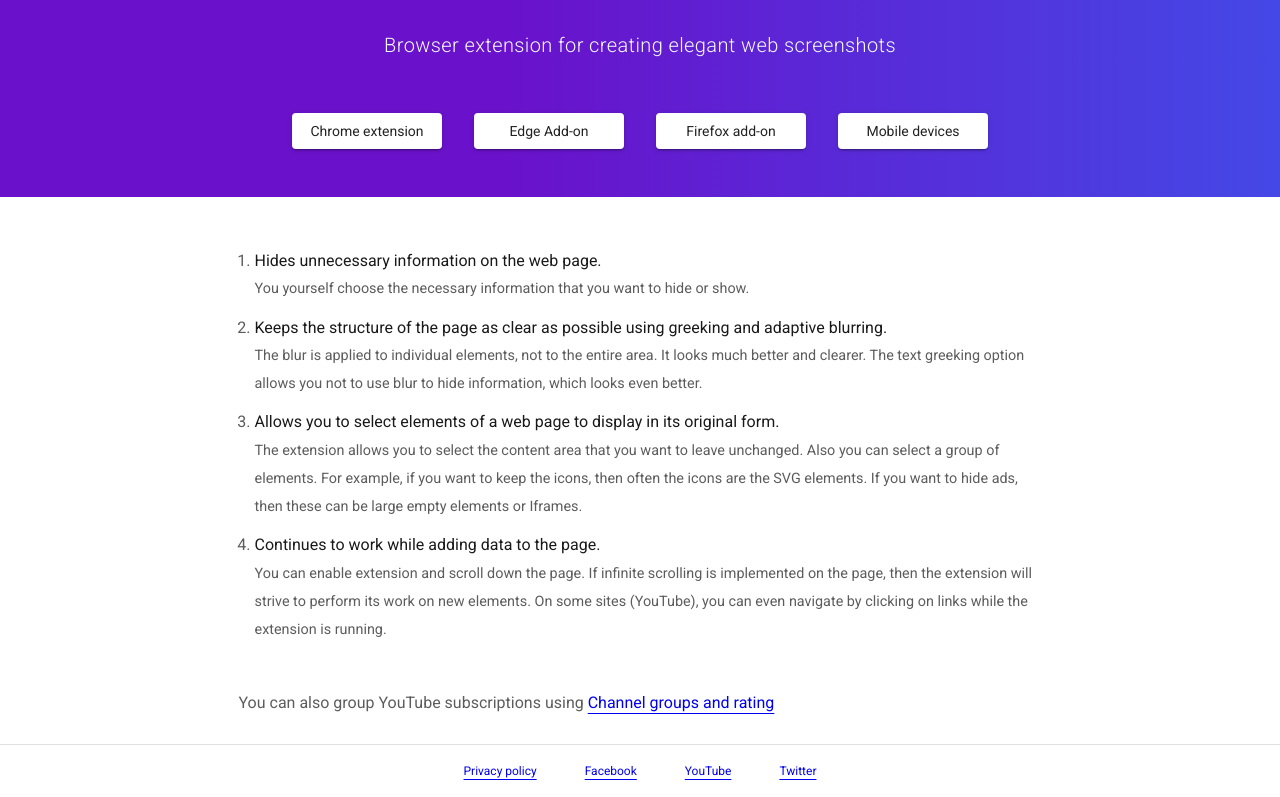
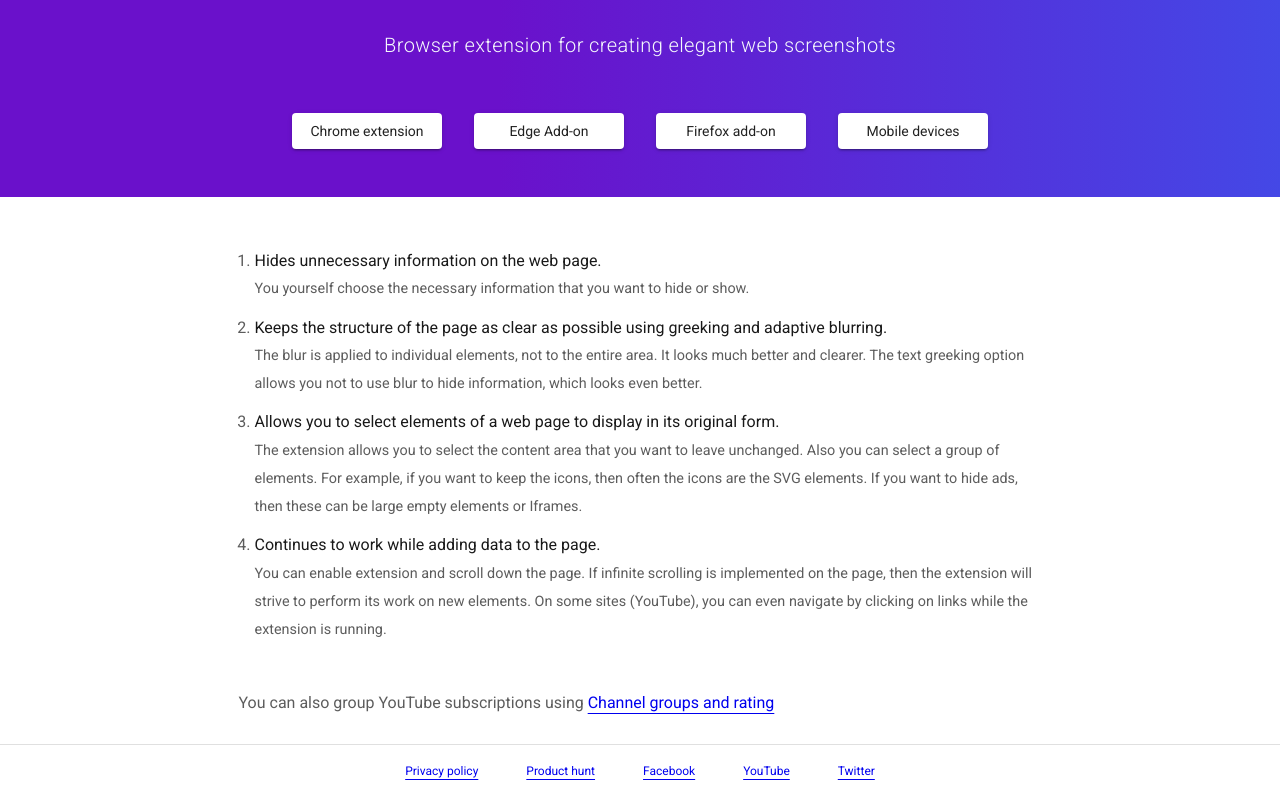
Before and after one commit to anton-voronov-a/greeked, an Angular app in the folder spa/: page / in a window 1280 px wide. Shown: the part 197-994 px from the top of the page. Built offline with nearby package versions, Linux system fonts and the light colour scheme; a web font is replaced by a local one.

Commit message:
added link to Product hunt

```diff
--- a/spa/src/app/app.component.html
+++ b/spa/src/app/app.component.html
@@ -14,16 +14,16 @@
   <a href="assets/docs/privacy-policy/"
      title="Privacy policy"
      class="yp-footer-link">Privacy policy</a>
+  <a href="https://www.producthunt.com/posts/greeked-and-blurred"
+     title="Open in Product hunt"
+     class="yp-footer-link">Product hunt</a>
   <a href="https://www.facebook.com/greeked.and.blurred"
      title="Open in Facebook"
-     target="_blank"
      class="yp-footer-link">Facebook</a>
   <a href="https://www.youtube.com/channel/UCtXueTSMr78MUpcsW0AtBzg"
      title="Open in YouTube"
-     target="_blank"
      class="yp-footer-link">YouTube</a>
   <a href="https://twitter.com/greekedblurred"
      title="Open in Twitter"
-     target="_blank"
      class="yp-footer-link">Twitter</a>
 </footer>
```
Also changed, not shown: 3 other files (tests, documents, lock files or other folders).
